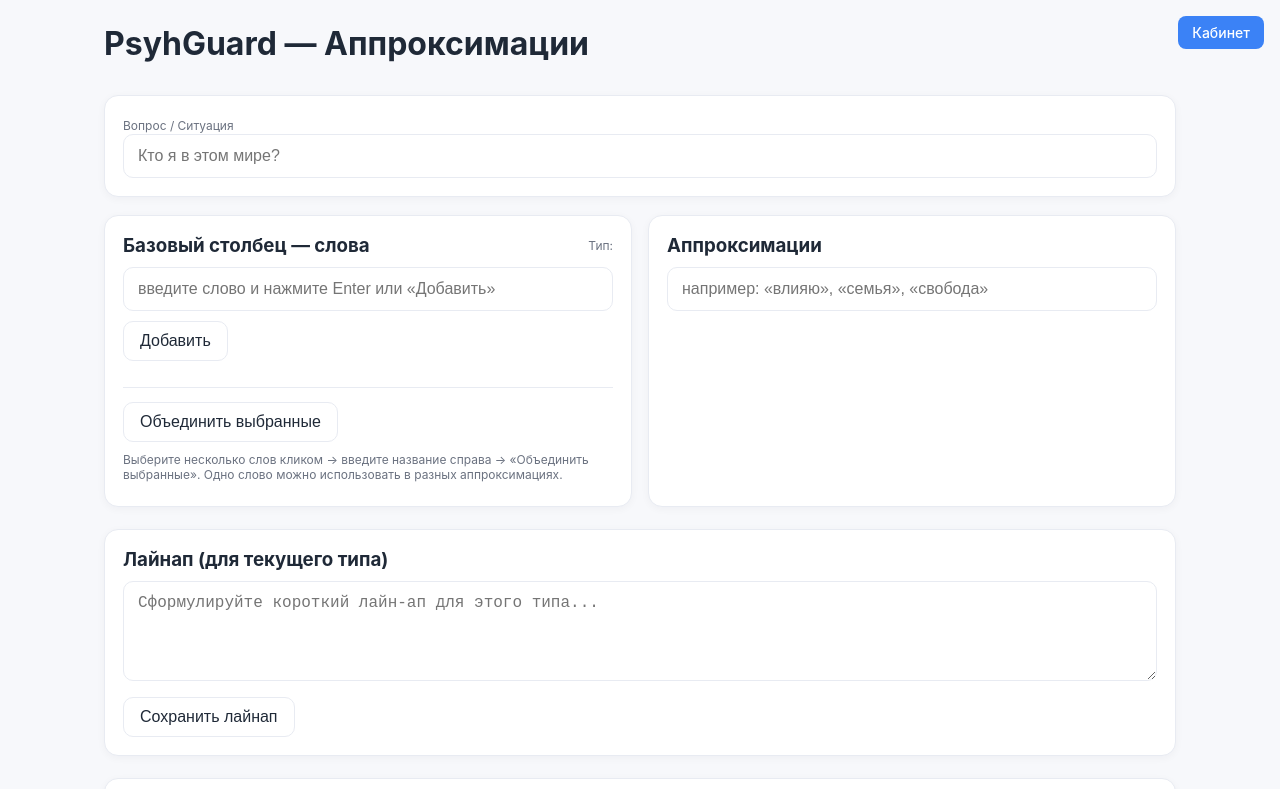
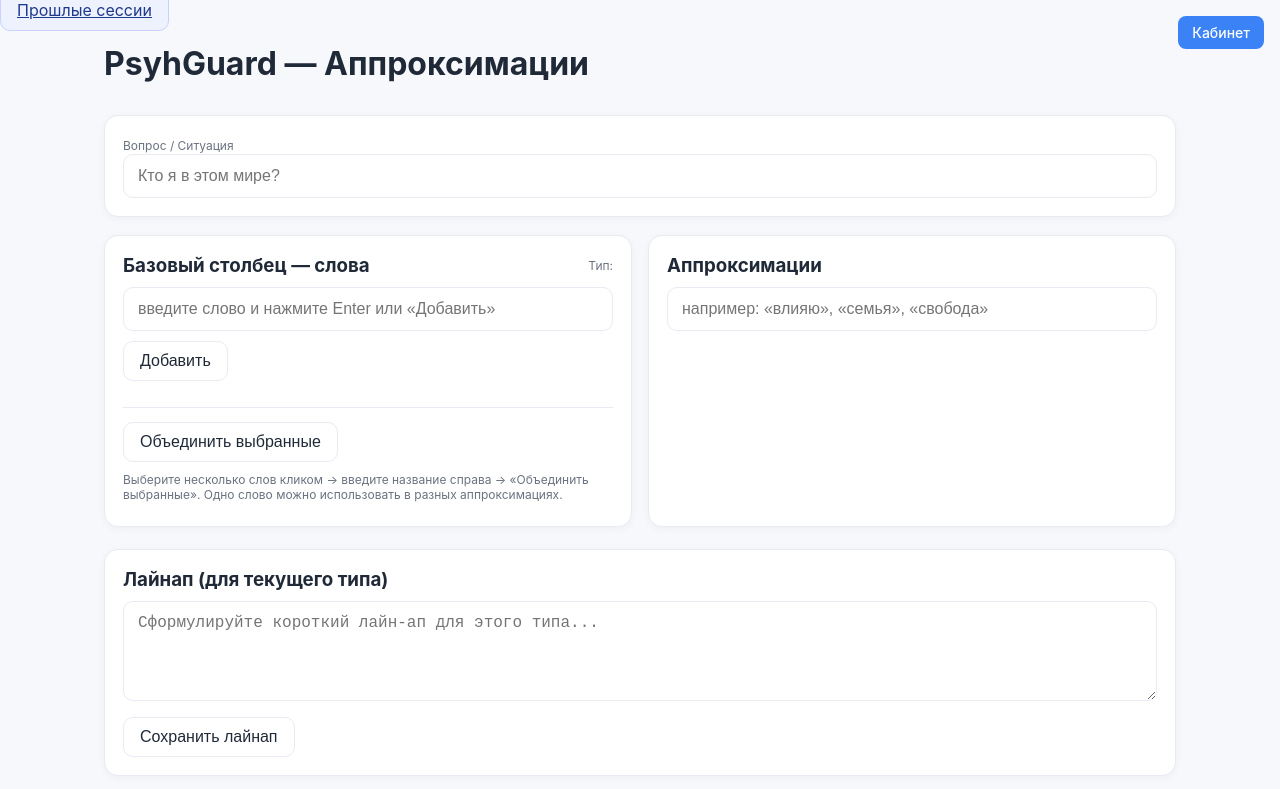
Before and after one commit to DS-psyh/psyhguard, a plain HTML site: page app.html in a window 1280 px wide. Shown: the top 789 px of the page. Drawn offline with Linux system fonts and the light colour scheme.

Commit message:
Update app.html

```diff
--- a/app.html
+++ b/app.html
@@ -72,6 +72,10 @@
 </head>
 <body>
 <a href="cabinet.html" class="cabinet-link">Кабинет</a>
+<a class="btn" href="./sessions.html" style="margin-top:8px;background:#eef2ff;border:1px solid #c7d2fe;color:#1e3a8a;">
+  Прошлые сессии
+</a>
+
 
 <div class="wrap">
   <h1>PsyhGuard — Аппроксимации</h1>
```
